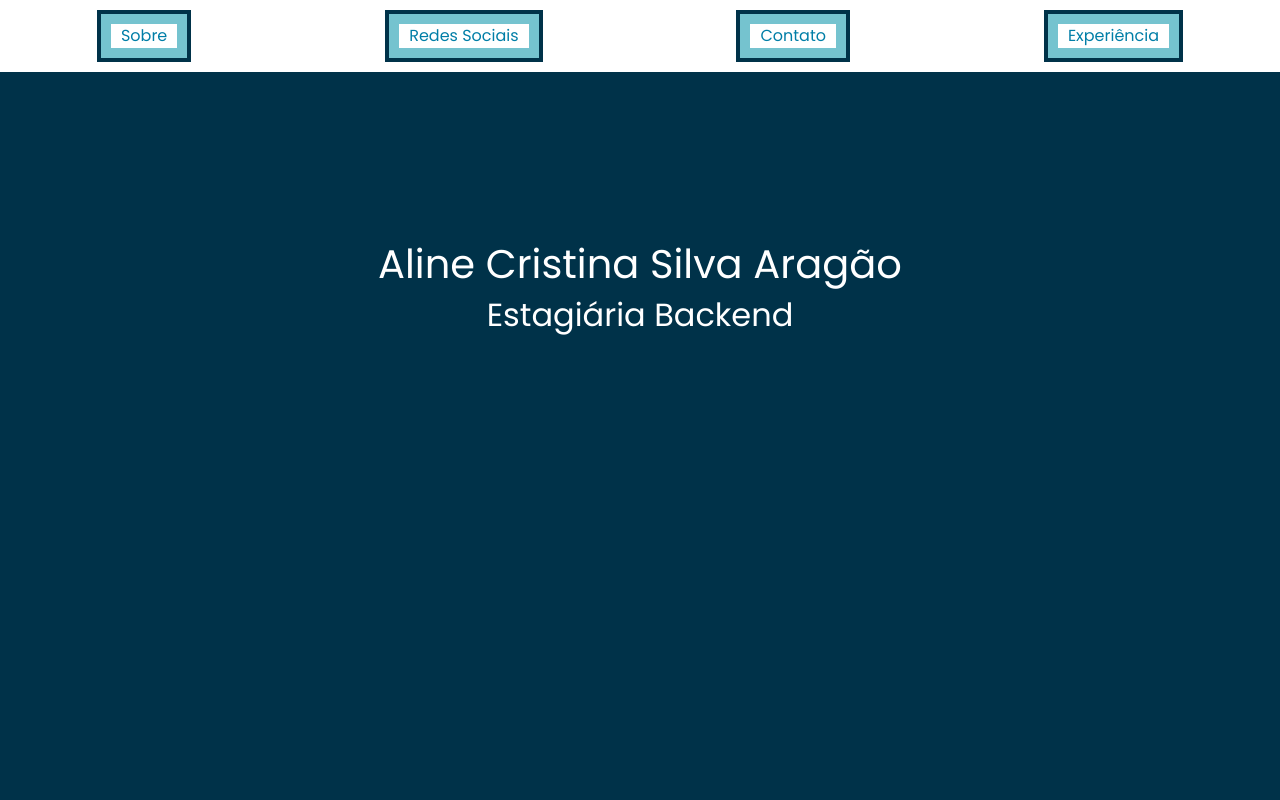
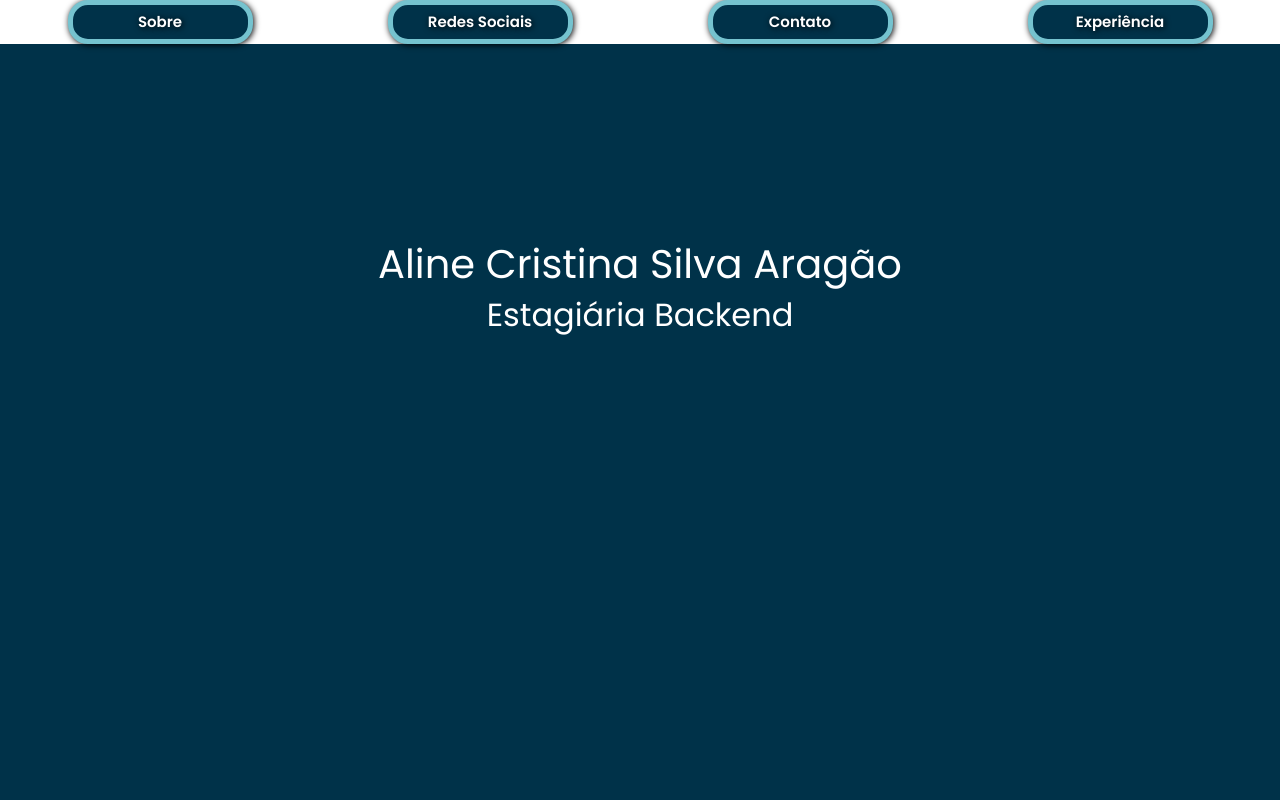
Before and after one commit to bertolaaline/portfolio-aline, a plain HTML site: page underconstruction.html in a window 1280 px wide. Shown: the top 800 px of the page. Drawn offline with nearby package versions, Linux system fonts and the light colour scheme.

Commit message:
Adiciona botão

```diff
--- a/css/styles.css
+++ b/css/styles.css
@@ -46,6 +46,7 @@ body {
   font-family: 'Poppins', sans-serif;
   font-size: 16px;
   color: #000;
+  padding-bottom: 15rem;
 
 }
 
@@ -60,19 +61,36 @@ body {
   background-color: #fff;
 }
 
-a, a:hover, a:active, a:visited {
+.tron {
+  background: #003249;
+  -webkit-border-radius: 20px;
+  -moz-border-radius: 20px;
+  border-radius: 20px;
+  line-height: 14px;
+  color: #FFFFFF;
+  font-family: 'Poppins', sans-serif;
+  width: 185px;
+  font-size: 15px;
+  font-weight: 600;
+  padding: 12px;
+  -webkit-box-shadow: 1px 1px 6px 0 #000000;
+  -moz-box-shadow: 1px 1px 6px 0 #000000;
+  box-shadow: 1px 1px 6px 0 #000000;
+  text-shadow: 1px 1px 6px #000000;
+  border: solid #75c3cf 5px;
   text-decoration: none;
-  color: #007EA7;
-  border: solid 4px #003249;
-  margin: 10px 0;
-  box-shadow:0px 0px 0px 10px #75c3cf inset;
-
+  display: inline-block;
+  cursor: pointer;
+  text-align: center;
 }
 
-a:hover {
-  background-color: #75c3cf;
-  /* border: solid 8px #003249; */
-
+.tron:hover {
+  border: solid #75c3cf 1px;
+  background: #003249;
+  -webkit-border-radius: 20px;
+  -moz-border-radius: 20px;
+  border-radius: 20px;
+  text-decoration: none;
 }
 
 .inicio {
@@ -101,7 +119,10 @@ a:hover {
   background-color: white;
   min-height: 100vh;
   justify-content: center;
+  text-align: center;
+  padding-bottom: 15rem;
 }
+
 
 .itens {
   display: flex;
@@ -130,6 +151,7 @@ figcaption {
 .itens figure:hover {
   filter: opacity(100%) grayscale(0);
 }
+
 .itens a{
   padding: 0 20px;
 }
@@ -153,6 +175,7 @@ nav {
   position: fixed;
   top: 0;
   width: 100vw;
+  z-index: inherit;
 }
 
 .menu a {
--- a/underconstruction.html
+++ b/underconstruction.html
@@ -10,25 +10,25 @@
 <body>
   <header class="topo">
     <nav class="menu">
-        <a href="#sobre">
+      <a href="#" class="tron">
         <div class="botao">
           Sobre
         </div>
-        </a>
-        <a href="#redes">
+        <a href="#" class="tron">
           <div class="botao">
             Redes Sociais
           </div>
         </a>
-        <a href="#contato">
+        <a href="#" class="tron">
           <div class="botao">
             Contato
           </div>
         </a>
-        <a href="#experiencia">
+        <a href="#" class="tron">
           <div class="botao">
             Experiência
           </div>
+        </a>
       </a>
     </nav>
   </header>
@@ -73,8 +73,8 @@
     </div>
   </section>
   <section id="portifolio" class="redes">
+    <h2 class="portfolio-subtitle">Redes Sociais</h2>
     <div class="itens">
-      <h2 class="portfolio-subtitle">Redes Sociais</h2>
       <a href="https://github.com/bertolaaline/" target="_blank">
         <div class="itens">
           <figure>
```
Lines whose indentation alone changed are shown as unchanged.
